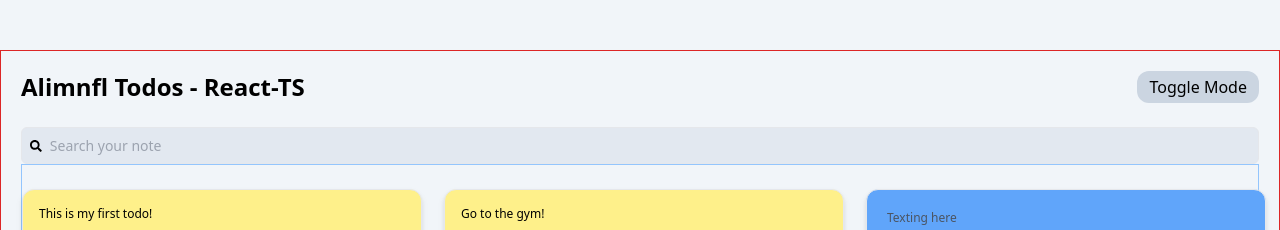
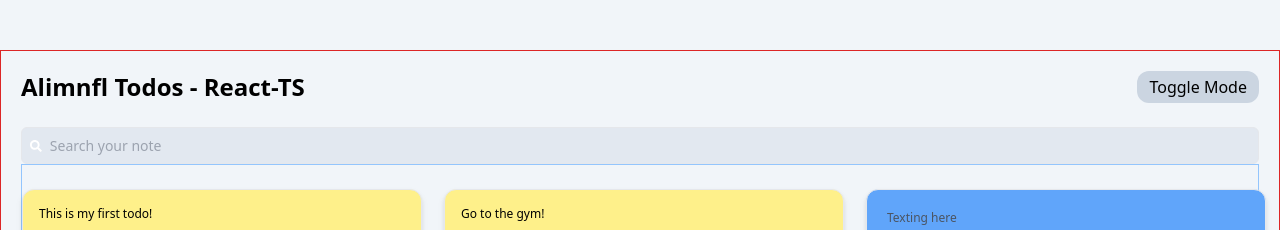
Before and after one commit to Alimnfl/todolist-typescript, a React (Vite) app: page / in a window 1280 px wide. Shown: the top 230 px of the page. Built offline with nearby package versions, Linux system fonts and the light colour scheme.

Commit message:
Updated Search

```diff
--- a/src/components/Search.tsx
+++ b/src/components/Search.tsx
@@ -12,7 +12,7 @@ function Search({ setSearchText }: SearchProps) {
   };
   return (
     <div className="flex flex-row items-center w-full gap-2 p-2 mt-6 border rounded-md bg-slate-200">
-      <FaSearch size="12px" classname="text-white" />
+      <FaSearch size="12px" className="text-white" />
       <input type="text" placeholder="Search your note" onChange={handleChange} className="bg-slate-200 w-full h-full text-[14px]" />
     </div>
     //can search with handleChange
```
